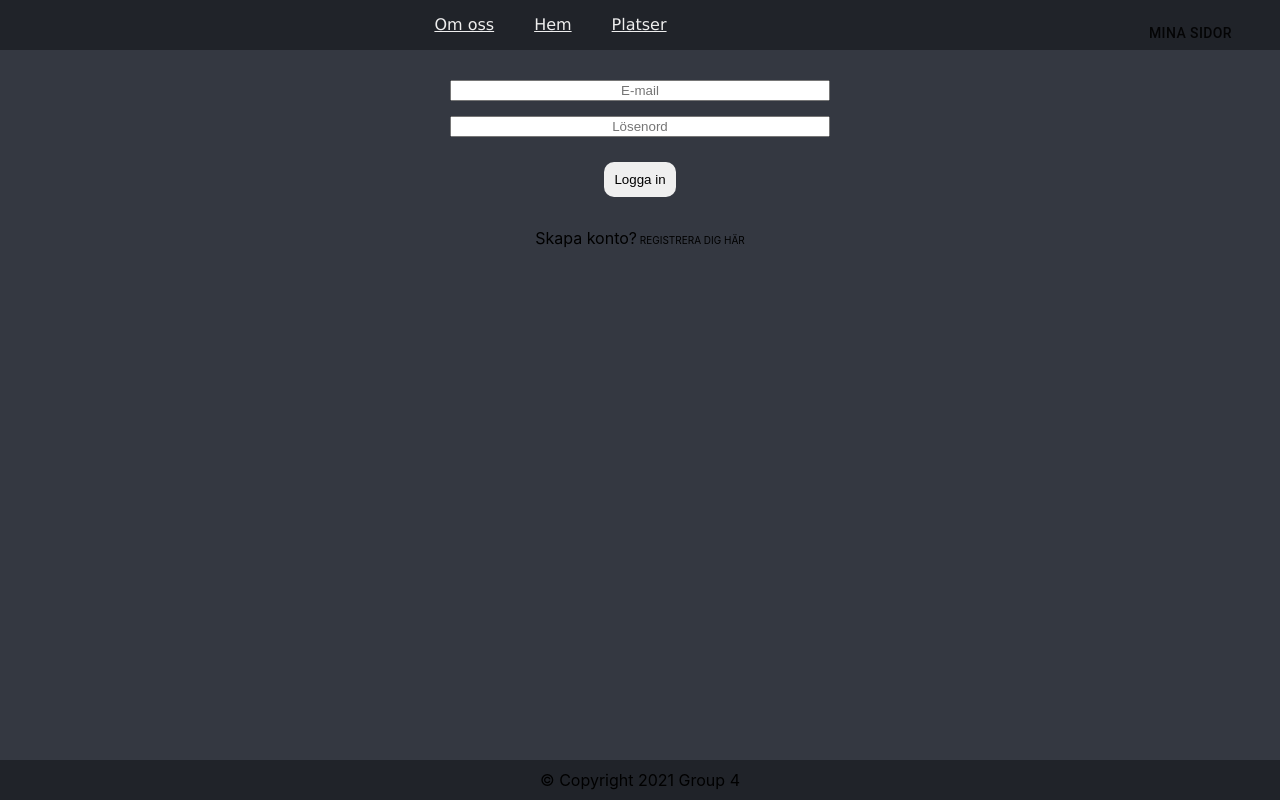
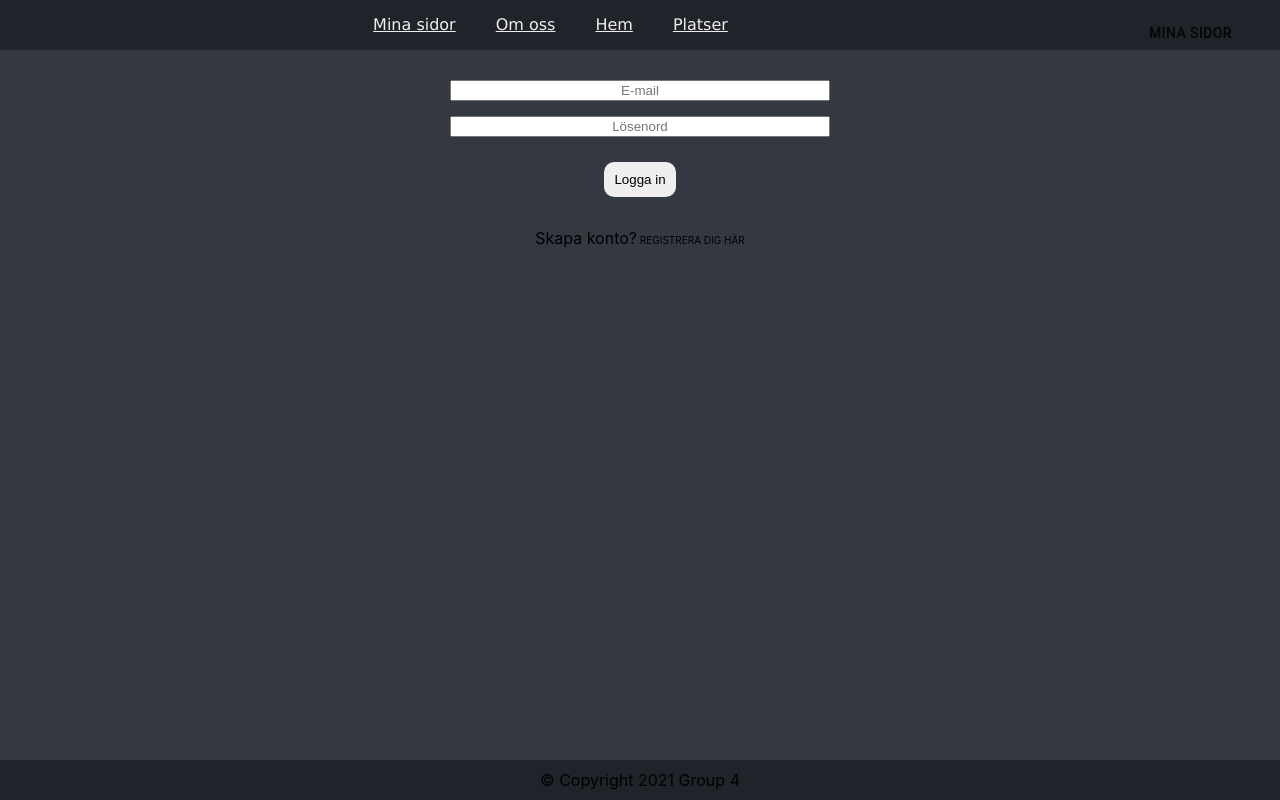
Before and after one commit to postila/clearbnb-grupp4, a React (Create React App) app: page / in a window 1280 px wide. Built offline with nearby package versions, Linux system fonts and the light colour scheme; no server answers.

Commit message:
Links to "mina sidor" working in Navbar

```diff
--- a/src/App.js
+++ b/src/App.js
@@ -37,7 +37,7 @@ function App() {
                 <Route exact path="/Platser/:id" component={Locations} />
               <Route exact path="/Mina-sidor" component={MyPage} />
               <Route exact path="/Uthyrning" component={RentingForm} />
-              <Route exact path="/accommodationDetails/:id" component={AccommodationsDetails} />
+                    <Route exact path="/accommodationDetails/:id" component={AccommodationsDetails} />
             </Switch>
           </main>
 
--- a/src/components/DatePicker.js
+++ b/src/components/DatePicker.js
@@ -47,10 +47,10 @@ const DatePickerr = (props) => {
     }
   };
 
-  useEffect(() => {
-    // setStartDate(props.arrDate)
-    // setEndDate(props.depDate)
-  }, [start, end])
+  // useEffect(() => {
+  //   // setStartDate(props.arrDate)
+  //   // setEndDate(props.depDate)
+  // }, [start, end])
 
   return (
     <div>
--- a/src/components/NavBar.js
+++ b/src/components/NavBar.js
@@ -21,6 +21,7 @@ function NavBar() {
 
     <div>
       <nav style={styles.navbar}>
+        <Link style={styles.button} to="/Mina-sidor">Mina sidor</Link>
         <Link style={styles.button} to="/Om-oss">Om oss</Link>
         <Link style={styles.button} to="/">Hem</Link>
         <Link style={styles.button} to="/Platser">Platser</Link>
@@ -37,6 +38,7 @@ function NavBar() {
               open={Boolean(anchorEl)}
               onClose={handleClose}
             >
+              <MenuItem onClick={() => { history.push('/Mina-sidor'); handleClose() }}>Mina sidor</MenuItem>
               <MenuItem onClick={() => { history.push('/Platser'); handleClose() }}>Platser</MenuItem>
               <MenuItem onClick={() => { history.push('/'); handleClose() }}>Hem</MenuItem>
               <MenuItem onClick={() => { history.push('/Uthyrning'); handleClose() }}>Uthyrning</MenuItem>
--- a/src/pages/MyPage.js
+++ b/src/pages/MyPage.js
@@ -1,7 +1,10 @@
 import React from 'react';
 import Login from '../components/Login'
+import Radium from 'radium'
 
 const MyPage = () => {
+
+
   return (
     <div>
       <h1>Mina sidor</h1>
@@ -9,4 +12,4 @@ const MyPage = () => {
   );
 }
 
-export default MyPage;
+export default Radium(MyPage);
```
